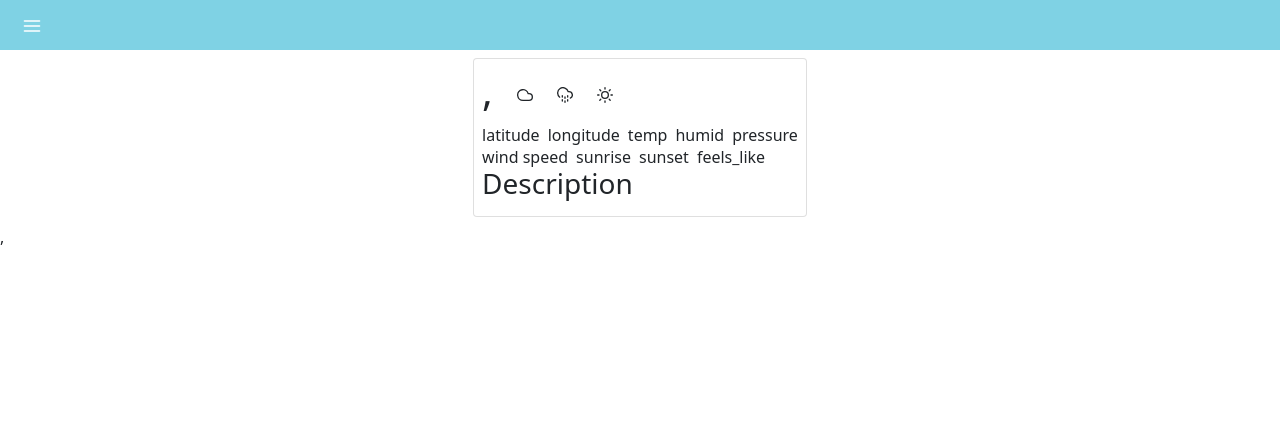
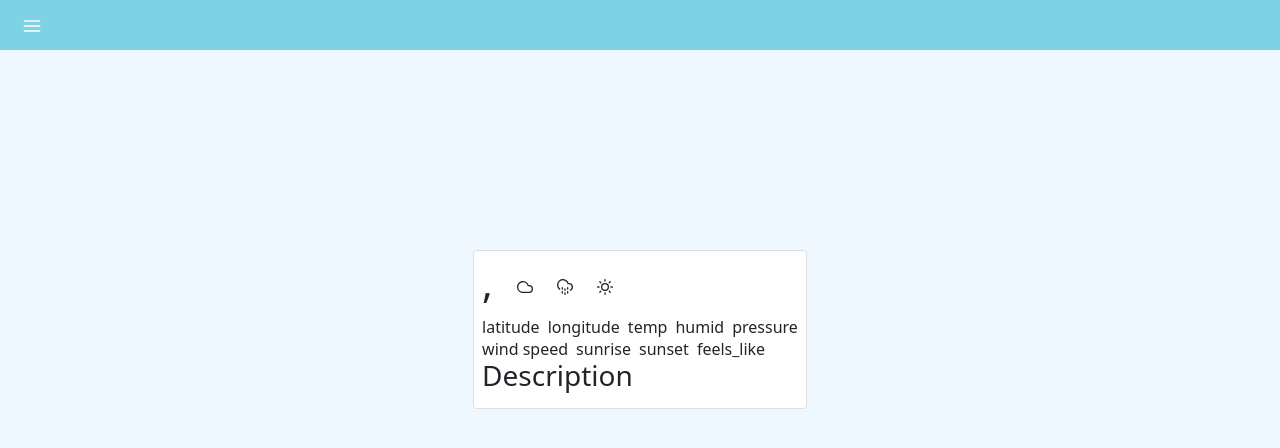
Before and after one commit to Amedzro-Elikplim/React-Capstone-Project, a React (Create React App) app: page /#/weatherdetails in a window 1280 px wide. Shown: the top 448 px of the page. Built offline with nearby package versions, Linux system fonts and the light colour scheme.

Commit message:
Set background color

```diff
--- a/src/pages/Weather/weather.css
+++ b/src/pages/Weather/weather.css
@@ -1,3 +1,14 @@
+body {
+  background-color: aliceblue;
+}
+.container-parent {
+  height: 70vh;
+}
+
+.card-container {
+  background-color: white;
+}
+
 .weather-type {
   font-weight: 200;
 }
```
